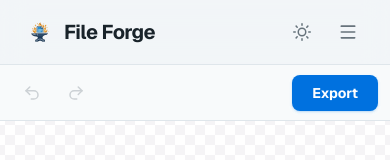
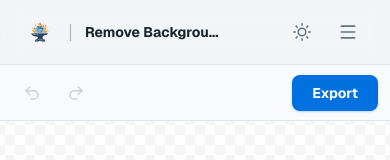
Before and after one commit to mdasifj625/fileforge, a Next.js app: page /ai/remove-background in a window 390 px wide. Shown: the top 160 px of the page. Built offline with nearby package versions, Linux system fonts and the light colour scheme.

Commit message:
feat(ui): update crop tool heading and add mobile nav title

```diff
--- a/src/components/Navigation.tsx
+++ b/src/components/Navigation.tsx
@@ -3,20 +3,27 @@
 import Link from "next/link";
 import Image from "next/image";
 import { useState } from "react";
+import { usePathname } from "next/navigation";
 import { ChevronDown, Menu, X } from "lucide-react";
 import { TOOL_MENUS } from "@/config/tools";
 import ThemeToggle from "@/components/ThemeToggle";
 
 export default function Navigation() {
   const [isMobileMenuOpen, setIsMobileMenuOpen] = useState(false);
+  const pathname = usePathname();
+
+  const currentTool = TOOL_MENUS.flatMap((m) => m.items).find(
+    (i) => i.href === pathname,
+  );
 
   return (
     <>
       <nav className="w-full border-b border-panel-border bg-background/80 backdrop-blur-md sticky top-0 z-50">
         <div className="max-w-7xl mx-auto px-6 h-16 flex items-center justify-between">
+          <div className="flex items-center gap-3">
             <Link
               href="/"
-            className="flex items-center gap-2 font-bold text-xl tracking-tight"
+              className="flex items-center gap-2 font-bold text-xl tracking-tight shrink-0"
             >
               <div className="w-8 h-8 flex items-center justify-center">
                 <Image
@@ -27,8 +34,20 @@ export default function Navigation() {
                   className="object-contain"
                 />
               </div>
-            File Forge
+              <span className="hidden md:inline">File Forge</span>
+              {!currentTool && <span className="md:hidden">File Forge</span>}
             </Link>
+            {currentTool && (
+              <>
+                <span className="text-muted-foreground/50 md:hidden font-light text-xl">
+                  |
+                </span>
+                <span className="md:hidden font-bold text-sm truncate max-w-[140px] text-foreground">
+                  {currentTool.name}
+                </span>
+              </>
+            )}
+          </div>
           <div className="flex items-center gap-4 hidden md:flex">
             <nav className="flex items-center gap-6 text-sm font-medium text-muted-foreground">
               {TOOL_MENUS.map((menu) => (
--- a/src/content/tools/image/crop.md
+++ b/src/content/tools/image/crop.md
@@ -1,9 +1,9 @@
 ---
-title: "Free Online Image Cropper | Crop Photos Locally & Securely"
+title: "Crop Image"
 description: "Crop images online directly in your browser. Trim borders, focus on subjects, and maintain specific aspect ratios completely securely. Zero uploads required."
 ---
 
-# Free Online Image Cropper
+# Crop Image
 
 Welcome to the most secure, privacy-first image cropping tool on the web. Whether you are prepping an image for social media, cutting out unwanted background elements, or just refining your composition, File Forge's Image Cropper delivers a professional-grade experience directly in your browser.
 
```
Lines whose indentation alone changed are shown as unchanged.
